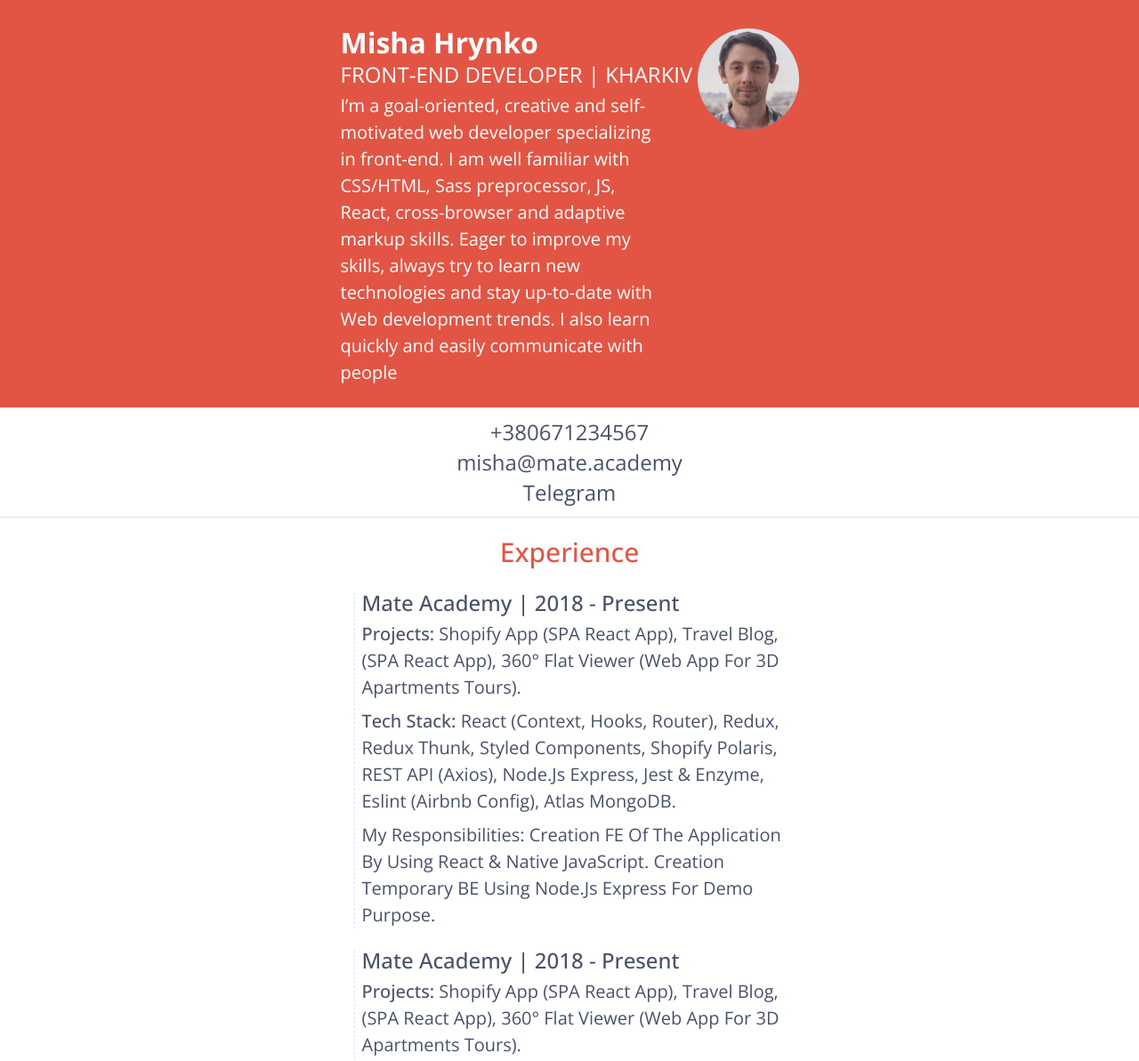
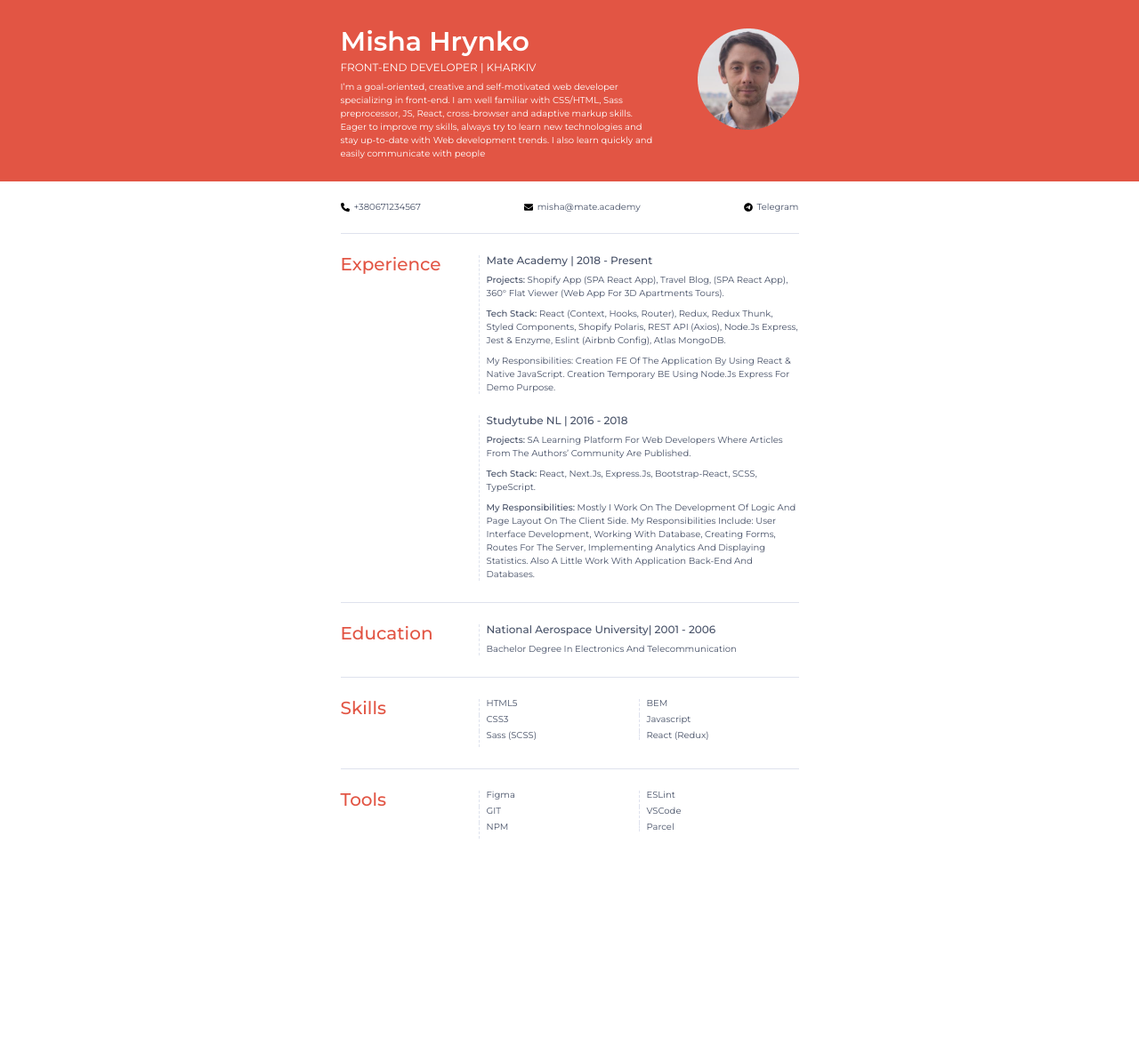
Before and after one commit to vlad-yermolayev/cv, a plain HTML site: page index.html in a window 1280 px wide. Shown: the top 1193 px of the page at 89% size. After the commit the page ends 967 px from the top, so only its background shows below. Drawn offline with nearby package versions, Linux system fonts and the light colour scheme.

Commit message:
Finished project

```diff
--- a/css/style.css
+++ b/css/style.css
@@ -4,7 +4,7 @@
 }
 
 body {
-    font-family: 'Open Sans', 'Arial', sans-serif;
+    font-family: 'Montserrat', 'Arial', sans-serif;
 }
 
 .visually-hidden {
@@ -25,8 +25,6 @@ body {
 }
 
 .header {
-    padding-top: 32px;
-    padding-bottom: 24px;
     background-color: #E25544;
 }
 
@@ -35,6 +33,8 @@ body {
     flex-direction: column-reverse;
     justify-content: flex-end;
     align-items: center;
+    padding-top: 32px;
+    padding-bottom: 24px;
 }
 
 .header__name {
@@ -66,35 +66,45 @@ body {
     margin-bottom: 30px;
 }
 
-main>section {
+main>section>.container {
+    display: flex;
+    flex-direction: column;
+    padding: 24px 15px;
     border-top: 1px solid #DEE2ED;
 }
 
 .contacts .container {
     padding: 15px;
+    border-top: none;
 }
 
 .contacts__list {
+    width: 100%;
     display: flex;
     flex-direction: column;
 }
 
 .contacts__list-item:not(:last-child) {
-    margin-bottom: 10px;
+    margin-bottom: 20px;
 }
 
 .contacts__list-item a {
-    display: block;
-    font-size: 24px;
+    display: flex;
+    align-items: center;
+    font-size: 20px;
     text-decoration: none;
     color: #485268;
     text-align: center;
 }
 
-.experience .container {
-    display: flex;
-    flex-direction: column;
-    padding: 24px 15px;
+.contacts__list-item svg {
+    width: 24px;
+    height: 24px;
+    margin-right: 5px;
+}
+
+.contacts__list-item:hover svg {
+    fill: #E25544;
 }
 
 .title {
@@ -138,6 +148,17 @@ main>section {
     font-weight: 500;
 }
 
+.small-list__item {
+    font-size: 20px;
+    color: #485268;
+    border-left: 1px dashed #DEE2ED;
+    padding-left: 8px
+}
+
+.small-list__item:not(:last-child) {
+    padding-bottom: 8px;
+}
+
 @media only screen and (min-width: 595px) {
     .container {
         padding: 0;
@@ -150,14 +171,81 @@ main>section {
     }
 
     .header__name {
+        font-size: 30px;
         text-align: left;
     }
 
     .header__specialization {
+        font-size: 12px;
         text-align: left;
+    }
+
+    .header__description {
+        max-width: 351px;
+        font-size: 10px;
     }
 
     .header__photo {
         margin-bottom: 0;
     }
+
+    .contacts .container {
+        padding: 24px 0;
+    }
+
+    .contacts__list {
+        flex-direction: row;
+        justify-content: space-between;
+    }
+
+    .contacts__list-item:not(:last-child) {
+        margin-bottom: 0;
+    }
+
+    .contacts__list-item a {
+        font-size: 10px;
+    }
+
+    .contacts__list-item svg {
+        width: 10px;
+        height: 10px;
+    }
+
+    main>section>.container {
+        flex-direction: row;
+        padding: 24px 0;
+    }
+
+    .title {
+        width: 155px;
+        font-size: 20px;
+        text-align: left;
+        margin-bottom: 0;
+    }
+
+    .list {
+        max-width: 360px;
+    }
+
+    .list__item h3 {
+        font-size: 12px;
+    }
+
+    .list__item p {
+        font-size: 10px;
+    }
+
+    .small-list {
+        max-width: 360px;
+        width: 100%;
+        max-height: 65px;
+        display: flex;
+        flex-direction: column;
+        flex-wrap: wrap;
+    }
+
+    .small-list__item {
+        width: 50%;
+        font-size: 10px;
+    }
 }
--- a/index.html
+++ b/index.html
@@ -5,10 +5,17 @@
     <meta charset="UTF-8">
     <meta http-equiv="X-UA-Compatible" content="IE=edge">
     <meta name="viewport" content="width=device-width, initial-scale=1.0">
-    <title>Document</title>
+    <title>CV</title>
+    <link rel="apple-touch-icon" sizes="180x180" href="./img/favicon/apple-touch-icon.png">
+    <link rel="icon" type="image/png" sizes="32x32" href="./img/favicon/favicon-32x32.png">
+    <link rel="icon" type="image/png" sizes="16x16" href="./img/favicon/favicon-16x16.png">
+    <link rel="manifest" href="./img/favicon/site.webmanifest">
+    <link rel="mask-icon" href="./img/favicon/safari-pinned-tab.svg" color="#5bbad5">
+    <meta name="msapplication-TileColor" content="#da532c">
+    <meta name="theme-color" content="#E25544">
     <link rel="preconnect" href="https://fonts.googleapis.com">
     <link rel="preconnect" href="https://fonts.gstatic.com" crossorigin>
-    <link href="https://fonts.googleapis.com/css2?family=Open+Sans:wght@400;500;700&display=swap" rel="stylesheet">
+    <link href="https://fonts.googleapis.com/css2?family=Montserrat:wght@400;500;600&display=swap" rel="stylesheet">
     <link rel="stylesheet" href="https://cdnjs.cloudflare.com/ajax/libs/meyer-reset/2.0/reset.min.css"
         integrity="sha512-NmLkDIU1C/C88wi324HBc+S2kLhi08PN5GDeUVVVC/BVt/9Izdsc9SVeVfA1UZbY3sHUlDSyRXhCzHfr6hmPPw=="
         crossorigin="anonymous" referrerpolicy="no-referrer" />
@@ -43,13 +50,28 @@
             <div class="container">
                 <ul class="contacts__list">
                     <li class="contacts__list-item">
-                        <a href="tel:380671234567">+380671234567</a>
+                        <a href="tel:380671234567">
+                            <svg class="icon">
+                                <use xlink:href="./img/sprite.svg#phone"></use>
+                            </svg>
+                            +380671234567
+                        </a>
                     </li>
                     <li class="contacts__list-item">
-                        <a href="mailto:misha@mate.academy">misha@mate.academy</a>
+                        <a href="mailto:misha@mate.academy">
+                            <svg class="icon">
+                                <use xlink:href="./img/sprite.svg#envelope"></use>
+                            </svg>
+                            misha@mate.academy
+                        </a>
                     </li>
                     <li class="contacts__list-item">
-                        <a href="https://t.me/vlad_yermolayev">Telegram</a>
+                        <a href="https://t.me/vlad_yermolayev">
+                            <svg class="icon">
+                                <use xlink:href="./img/sprite.svg#telegram"></use>
+                            </svg>
+                            Telegram
+                        </a>
                     </li>
                 </ul>
             </div>
@@ -74,34 +96,75 @@
                             temporary BE using Node.js Express for demo purpose.</p>
                     </li>
                     <li class="list__item">
-                        <h3>Mate academy | 2018 - Present</h3>
-                        <p><b>Projects:</b> Shopify App (SPA React App), Travel Blog, (SPA React App), 360° Flat Viewer
-                            (Web
-                            app
-                            for 3D apartments tours).</p>
-                        <p><b>Tech stack:</b> React (Context, Hooks, Router), Redux, Redux Thunk, Styled Components,
-                            Shopify
-                            Polaris, REST API (Axios), Node.js Express, Jest & Enzyme, Eslint (Airbnb config), Atlas
-                            MongoDB.</p>
-                        <p><b>My responsibilities:</b> Creation FE of the application by using React & native
-                            JavaScript.
-                            Creation
-                            temporary BE using Node.js Express for demo purpose.</p>
+                        <h3>Studytube NL | 2016 - 2018</h3>
+                        <p><b>Projects:</b> SA learning platform for web developers where articles from the authors’
+                            community are published.</p>
+                        <p><b>Tech stack:</b> React, Next.js, Express.js, Bootstrap-React, SCSS, TypeScript.</p>
+                        <p><b>My responsibilities:</b> Mostly I work on the development of logic and page layout on the
+                            client side. My responsibilities include: User interface development, working with database,
+                            creating forms, routes for the server, implementing analytics and displaying statistics.
+                            Also a little work with application back-end and databases.</p>
                     </li>
+                </ul>
+            </div>
+        </section>
+        <section class="education">
+            <div class="container">
+                <h2 class="title">Education</h2>
+                <ul class="list">
                     <li class="list__item">
-                        <h3>Mate academy | 2018 - Present</h3>
-                        <p><b>Projects:</b> Shopify App (SPA React App), Travel Blog, (SPA React App), 360° Flat Viewer
-                            (Web
-                            app
-                            for 3D apartments tours).</p>
-                        <p><b>Tech stack:</b> React (Context, Hooks, Router), Redux, Redux Thunk, Styled Components,
-                            Shopify
-                            Polaris, REST API (Axios), Node.js Express, Jest & Enzyme, Eslint (Airbnb config), Atlas
-                            MongoDB.</p>
-                        <p><b>My responsibilities:</b> Creation FE of the application by using React & native
-                            JavaScript.
-                            Creation
-                            temporary BE using Node.js Express for demo purpose.</p>
+                        <h3>National Aerospace University| 2001 - 2006</h3>
+                        <p>Bachelor degree in Electronics and telecommunication</p>
+                    </li>
+                </ul>
+            </div>
+        </section>
+        <section class="skills">
+            <div class="container">
+                <h2 class="title">Skills</h2>
+                <ul class="small-list">
+                    <li class="small-list__item">
+                        HTML5
+                    </li>
+                    <li class="small-list__item">
+                        CSS3
+                    </li>
+                    <li class="small-list__item">
+                        Sass (SCSS)
+                    </li>
+                    <li class="small-list__item">
+                        BEM
+                    </li>
+                    <li class="small-list__item">
+                        Javascript
+                    </li>
+                    <li class="small-list__item">
+                        React (Redux)
+                    </li>
+                </ul>
+            </div>
+        </section>
+        <section class="tools">
+            <div class="container">
+                <h2 class="title">Tools</h2>
+                <ul class="small-list">
+                    <li class="small-list__item">
+                        Figma
+                    </li>
+                    <li class="small-list__item">
+                        GIT
+                    </li>
+                    <li class="small-list__item">
+                        NPM
+                    </li>
+                    <li class="small-list__item">
+                        ESLint
+                    </li>
+                    <li class="small-list__item">
+                        VSCode
+                    </li>
+                    <li class="small-list__item">
+                        Parcel
                     </li>
                 </ul>
             </div>
```
Also changed, not shown: img/favicon/browserconfig.xml (added, +9 -0 lines), img/favicon/android-chrome-192x192.png (added), img/favicon/android-chrome-512x512.png (added), img/favicon/apple-touch-icon.png (added), img/favicon/favicon-16x16.png (added), img/favicon/favicon-32x32.png (added), img/favicon/favicon.ico (added), img/favicon/mstile-150x150.png (added), img/favicon/safari-pinned-tab.svg (added), img/favicon/site.webmanifest (added), img/sprite.svg (added).
